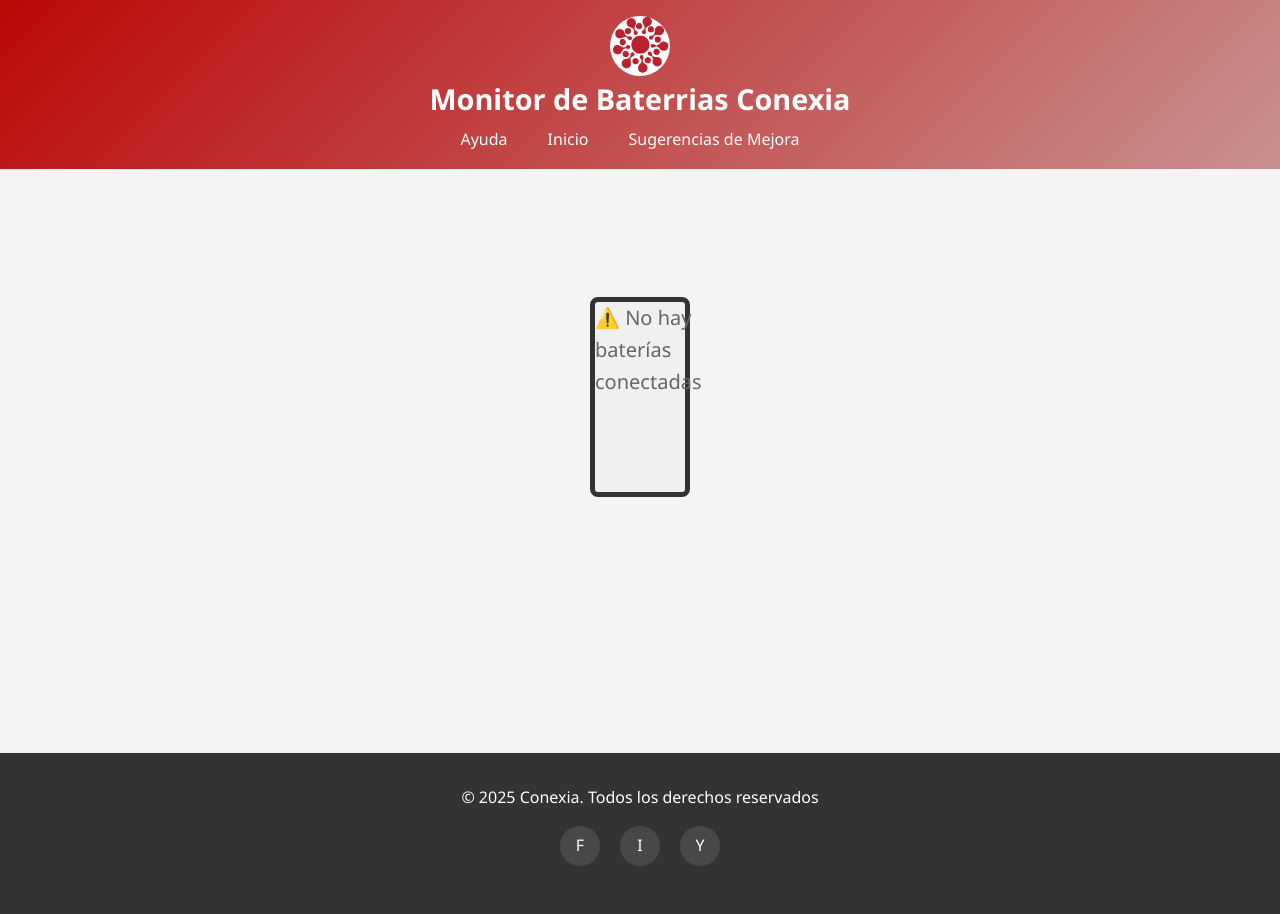
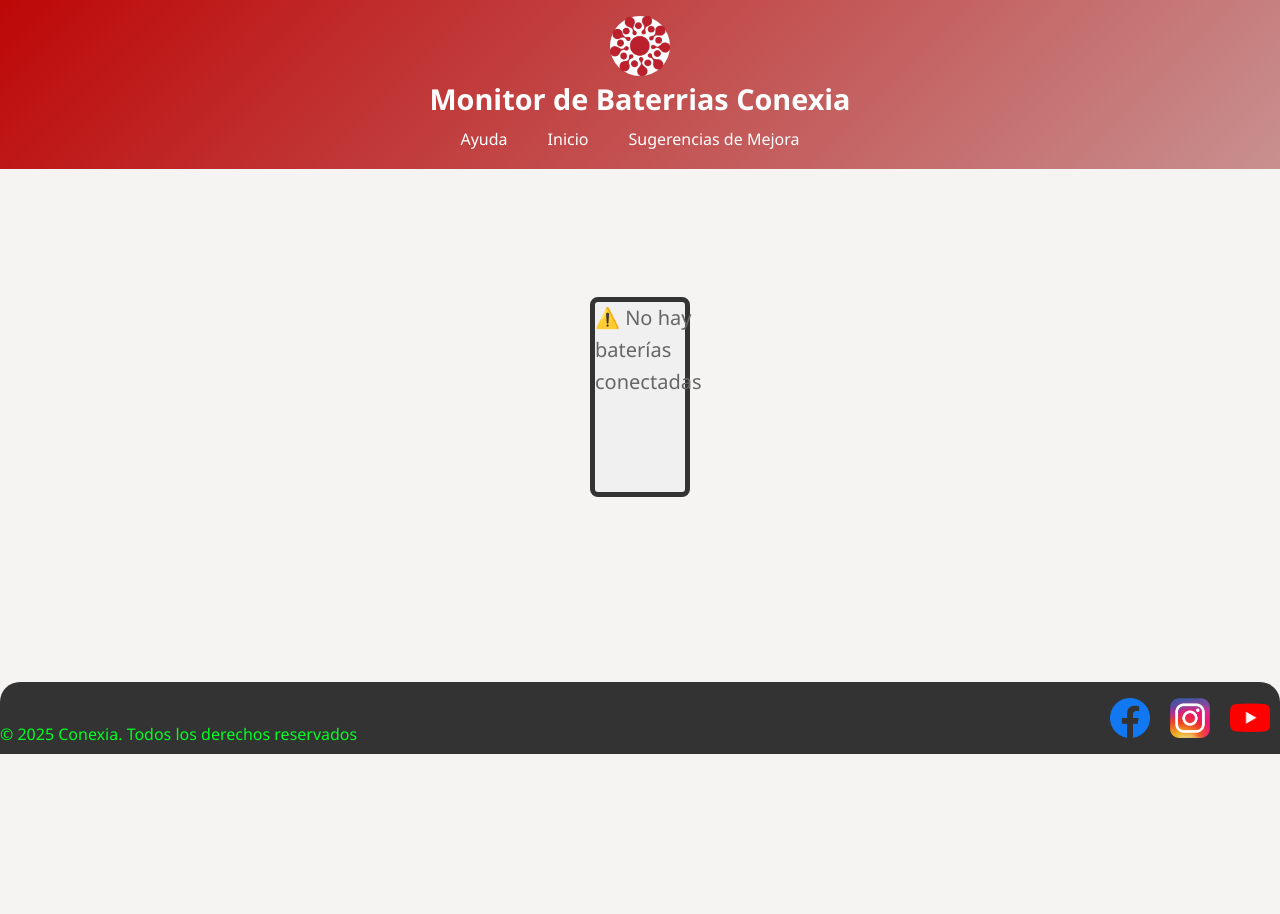
Before and after one commit to juanpedrombanchama-maker/baterry-monitor, a Flask app: page / in a window 1280 px wide. After the commit the page ends 754 px from the top, so only its background shows below. Run offline with Flask 3, Linux system fonts and the light colour scheme; data that the repository does not hold is empty.

Commit message:
Agregando iconos en el footer y mejorandolo

```diff
--- a/templates/Sugerencias.html
+++ b/templates/Sugerencias.html
@@ -44,8 +44,8 @@
                     </div>
                 <h3>Síguenos</h3>
                 <div class="redes-2">
-                    <a href="#" aria-label="Facebook"><img src="static/Facebook-logo-.png" alt="Ejemplo">
-                    <a href="#" aria-label="Instagram">I</a>
+                    <a href="#" aria-label="Facebook"><img src="static/Facebook-logo-.png" alt="Ejemplo"></a>
+                    <a href="#" aria-label="Instagram"><img src="static/instagram-logo.png" alt="Ejemplo"></a>
                 </div>
 
                     </div>
--- a/templates/index.html
+++ b/templates/index.html
@@ -33,13 +33,13 @@
     </div>
 
     <footer>
-        <div class="container">
+        <div class="container-3">
             <p>&copy; 2025 Conexia. Todos los derechos reservados</p>
-            <div class="redes">
-                <a href="#" aria-label="Facebook">F</a>
-                <a href="#" aria-label="Instagram">I</a>
-                <a href="#" aria-label="Youtube">Y</a>
-            </div>
+        </div>
+        <div class="redes">
+            <a href="#" aria-label="Facebook"><img src="static/Facebook-logo-.png" alt="Ejemplo"></a>
+            <a href="#" aria-label="Instagram"><img src="static/instagram-logo.png" alt="Ejemplo"></a>
+            <a href="#" aria-label="Youtube"><img src="static/youtube-logo.png" alt="Ejemplo"></a>
         </div>
     </footer>
     <script src="script.js"></script>
--- a/templates/style.css
+++ b/templates/style.css
@@ -53,16 +53,26 @@ nav ul li a:hover, nav ul li a.active{
     background-color: rgba(255, 255, 255, 0.2);
 }
 footer {
-    margin-top: 20%;
+    display: grid;
+    grid-template-columns: repeat(auto-fit, minmax(300px, 1fr));
+    gap: 2rem;
+    margin-top: 185px;
     background-color: #333;
     color: white;
-    padding: 2rem 0;
+    border-top-left-radius: 20px;
+    border-top-right-radius: 20px;
     text-align: center;
 }
 .redes {
     display: flex;
-    justify-content: center;
+    justify-content: right;
     margin: 1rem 0;
+}
+.redes img{
+    max-width: 100%;
+    display: inline-flex;
+    object-fit: cover;
+    display: flex;
 }
 .redes a {
     display: inline-flex;
@@ -70,15 +80,12 @@ footer {
     justify-content: center;
     width: 40px;
     height: 40px;
-    background-color: rgba(255,255,255,0.1);
     border-radius: 50%;
     margin: 0 10px;
-    color: white;
-    text-decoration: none;
     transition: background-color 0.3s;
 }
-.redes a:hover{
-    background-color: #1d1b2f;
+.redes :hover{
+    box-shadow: 0 3px 10px rgba(206, 203, 203, 0.692);
 }
 .mejora {
     background-color: white;
@@ -116,6 +123,14 @@ textarea.form-contac{
     grid-template-columns: repeat(auto-fit, minmax(300px, 1fr));
     gap: 2rem;
 }
+
+.container-3{
+    width: 4;
+    max-width: 1200;
+    display: flex;
+    color: #00ff22;
+    margin-top: 40px;
+}
 .bot {
     display: inline-block;
     background-color: #00ff22;
@@ -139,7 +154,7 @@ textarea.form-contac{
     margin-left: 40px;
 }
 .container2{
-    margin-top: 5%;
+    margin-top: 30px;
     background-color: white;
     padding: 2rem;
     border-radius: 8px;
@@ -182,11 +197,10 @@ textarea.form-contac{
     background-color: rgb(255, 255, 255);
     border-radius: 50%;
     margin: 0 10px;
-    text-decoration: none;
     transition: background-color 0.3s;
 }
 .redes-2 img:hover{
-    image-resolution: inherit;
+    box-shadow: 0 3px 10px rgba(0, 0, 0, 0.386);
 }
 .bateria-container {
     justify-self: center;
@@ -227,6 +241,7 @@ textarea.form-contac{
 }
 .logo img {
     max-width: 100%;
+    display: inline-flex;
     object-fit: cover;
     display: flex;
 }
```
Also changed, not shown: templates/Ayuda.html (+6 -6 lines), templates/static/conexxia-logo.png, templates/static/instagram-logo.png, templates/static/youtube-logo.png.
